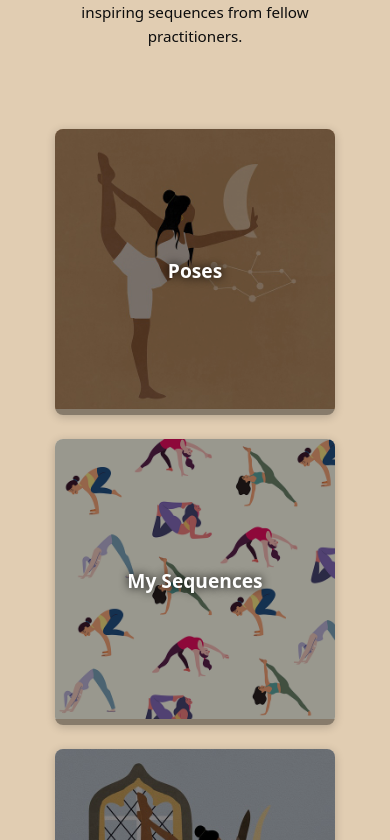
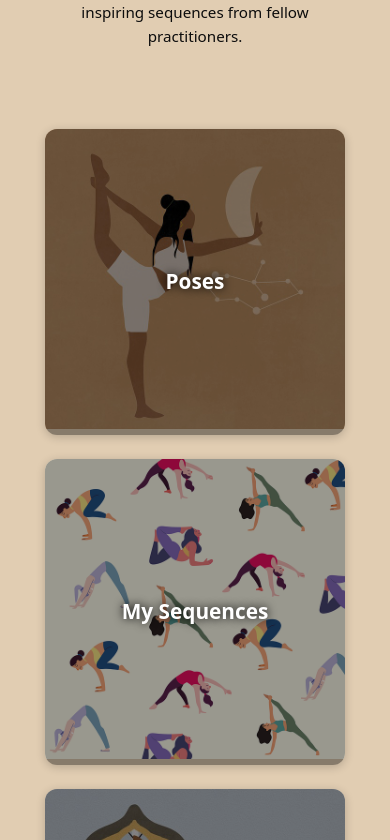
Before and after one commit to IsabelTizon/inner-flow, a React (Vite) app: page / in a window 390 px wide. Shown: the part 2684-3524 px from the top of the page. Built offline with nearby package versions, Linux system fonts and the light colour scheme.

Commit message:
Clean up ClickCard component comments and CSS
Updated comments in ClickCard.jsx for clarity and removed redundant mobile media queries from ClickCard.module.css to simplify responsive styles.

```diff
--- a/src/components/globals/ClickCard/ClickCard.jsx
+++ b/src/components/globals/ClickCard/ClickCard.jsx
@@ -1,4 +1,6 @@
+// GLOBAL COMPONENTS
 import styles from "./ClickCard.module.css";
+// LINK ROUTER
 import { Link } from "react-router-dom";
 
 export default function ClickCard({ title, image, to }) {
--- a/src/components/globals/ClickCard/ClickCard.module.css
+++ b/src/components/globals/ClickCard/ClickCard.module.css
@@ -47,7 +47,7 @@
 	padding: 1rem;
 }
 
-/* Responsive Design */
+/* RESPONSIVE */
 @media (max-width: 768px) {
 	.container {
 		max-width: 300px;
@@ -58,25 +58,3 @@
 		padding: 0.8rem;
 	}
 }
-
-@media (max-width: 480px) {
-	.container {
-		max-width: 280px;
-		border-radius: 8px;
-	}
-
-	.titleCard {
-		font-size: 1.2rem;
-		padding: 0.6rem;
-	}
-}
-
-@media (max-width: 360px) {
-	.container {
-		max-width: 250px;
-	}
-
-	.titleCard {
-		font-size: 1.1rem;
-	}
-}
```
